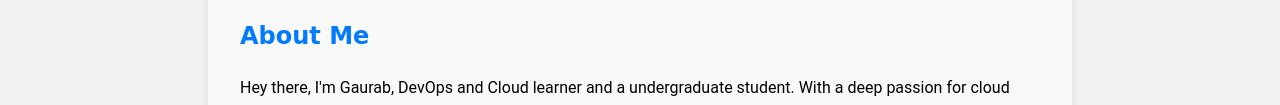
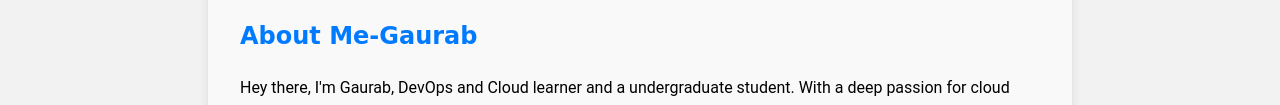
Before and after one commit to notsogaurab/terraform-s3_static_website-project, a plain HTML site: page index.html in a window 1280 px wide. Shown: the part 440-545 px from the top of the page. Drawn offline with Linux system fonts and the light colour scheme.

Commit message:
Update index.html

```diff
--- a/index.html
+++ b/index.html
@@ -268,7 +268,7 @@
                 alt="Profile Image">
         </div>
 
-        <h2>About Me</h2>
+        <h2>About Me-Gaurab</h2>
         <p>Hey there, I'm Gaurab, DevOps and Cloud learner and a undergraduate student. With a deep passion for cloud
             computing and DevOps.</p>
         <p>As a learner, I've learned different cloud concepts using and learn to use many DevOps tools such as Docker,
```
